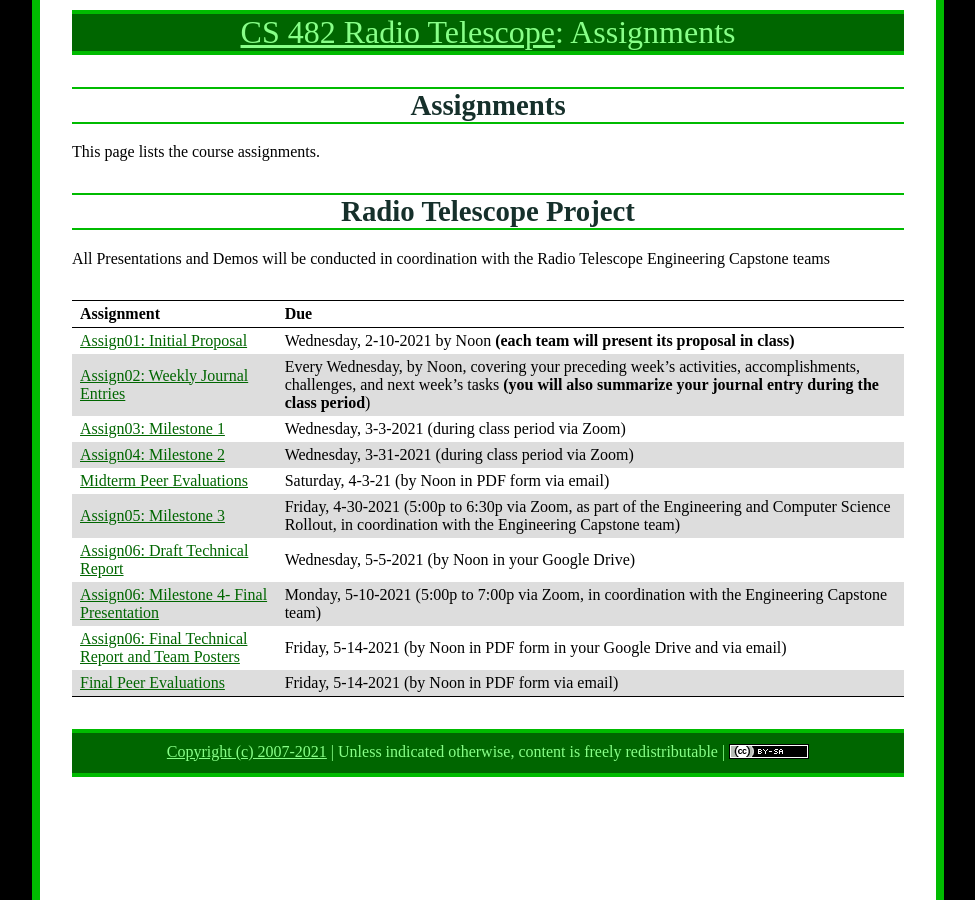
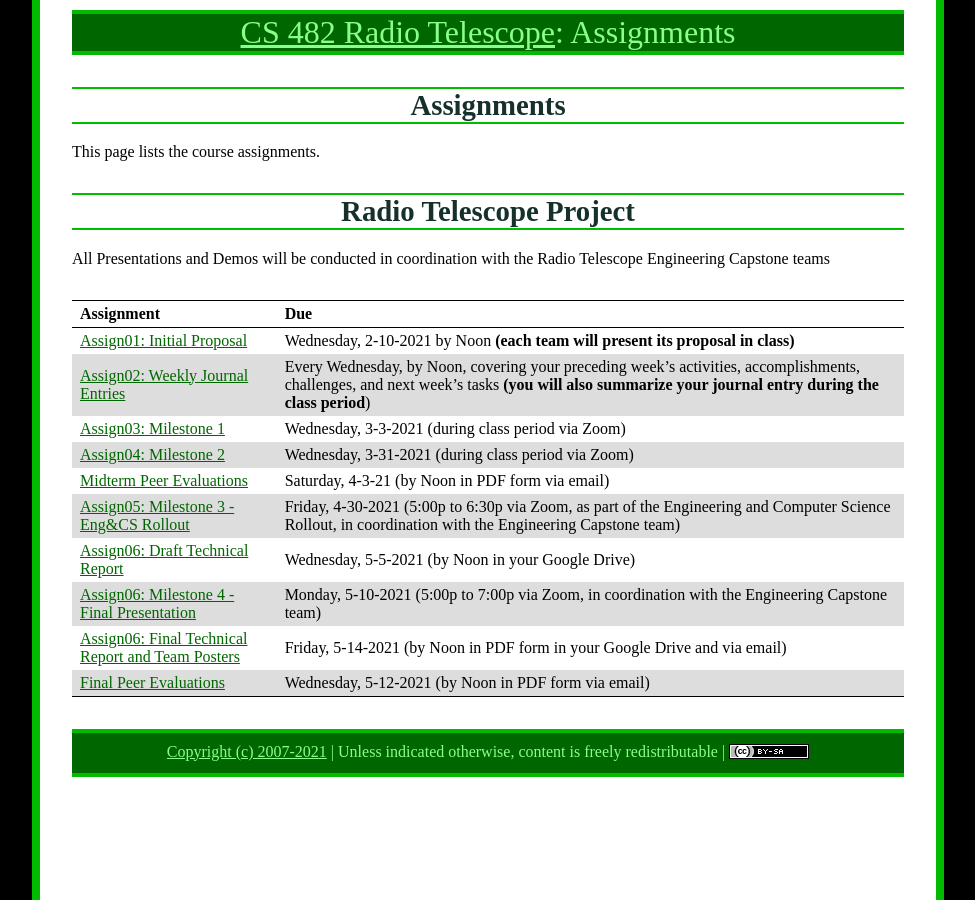
Before and after one commit to ycpcs/cs482-spring2021-RT, a Jekyll site: the page built from assign/index.md, in a window 1280 px wide. Shown: the whole page, without its empty margins (152-1127 px from the left). Built offline with Jekyll 4.4.1, drawn with Linux system fonts in a browser that asks for light colours.

Commit message:
updated final oeer eval date

```diff
--- a/assign/index.md
+++ b/assign/index.md
@@ -17,11 +17,11 @@ Assignment | Due
 [Assign03: Milestone 1](assign03.html) | Wednesday, 3-3-2021 (during class period via Zoom)
 [Assign04: Milestone 2](assign04.html) | Wednesday, 3-31-2021 (during class period via Zoom)
 [Midterm Peer Evaluations](PeerEval-RadioTelescope-Sp21-midterm.pdf) | Saturday, 4-3-21 (by Noon in PDF form via email)
-[Assign05: Milestone 3](assign05.html) | Friday, 4-30-2021 (5:00p to 6:30p via Zoom, as part of the Engineering and Computer Science Rollout, in coordination with the Engineering Capstone team)
+[Assign05: Milestone 3 - Eng&CS Rollout](assign05.html) | Friday, 4-30-2021 (5:00p to 6:30p via Zoom, as part of the Engineering and Computer Science Rollout, in coordination with the Engineering Capstone team)
 [Assign06: Draft Technical Report](assign06.html) | Wednesday, 5-5-2021 (by Noon in your Google Drive)
-[Assign06: Milestone 4- Final Presentation](assign06.html) | Monday, 5-10-2021 (5:00p to 7:00p via Zoom, in coordination with the Engineering Capstone team)
+[Assign06: Milestone 4 - Final Presentation](assign06.html) | Monday, 5-10-2021 (5:00p to 7:00p via Zoom, in coordination with the Engineering Capstone team)
 [Assign06: Final Technical Report and Team Posters](assign06.html) | Friday, 5-14-2021 (by Noon in PDF form in your Google Drive and via email)
-[Final Peer Evaluations](PeerEval-RadioTelescope-Sp21-final.pdf) | Friday, 5-14-2021 (by Noon in PDF form via email)
+[Final Peer Evaluations](PeerEval-RadioTelescope-Sp21-final.pdf) | Wednesday, 5-12-2021 (by Noon in PDF form via email)
 
 <!-- vim:set wrap: -->
 <!-- vim:set linebreak: -->
```
Also changed, not shown: index.md (+1 -1 lines).
